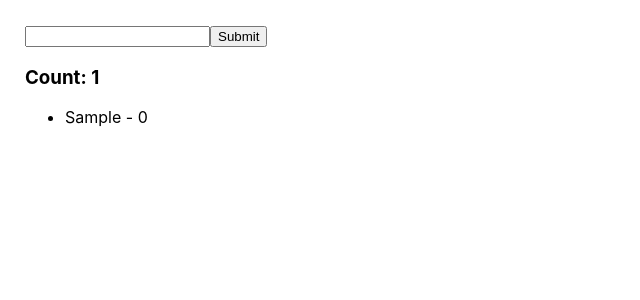
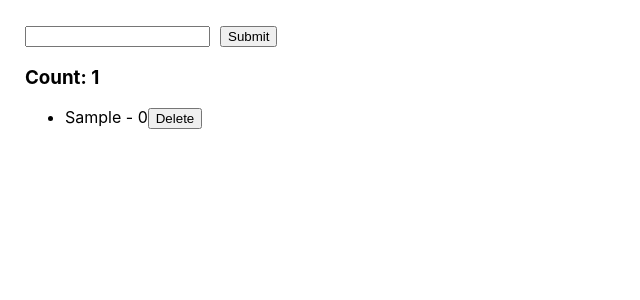
Before and after one commit to JAlblas/task-app, a React (Create React App) app: page / in a window 1280 px wide. Both pictures are taken after typing "Sample" into the empty fields and a click on the input "Submit". Shown: the top 300 px of the page, without its empty margins (0-640 px from the left). Built offline with nearby package versions, Linux system fonts and the light colour scheme.

Commit message:
adds possibility to remove todo

```diff
--- a/src/App.js
+++ b/src/App.js
@@ -11,17 +11,18 @@ class App extends Component {
       count: 0
     };
 
-    this.addTodo = this.addTodo.bind(this);
+    this.editTodoTitle = this.editTodoTitle.bind(this);
     this.saveTodo = this.saveTodo.bind(this);
+    this.removeTodo = this.removeTodo.bind(this);
   }
 
-  saveTodo(e) {
+  editTodoTitle(e) {
     this.setState({
       todo: e.target.value
     })
   }
 
-  addTodo(e) {
+  saveTodo(e) {
     e.preventDefault();
     this.setState({
       todo: "",
@@ -30,16 +31,28 @@ class App extends Component {
     });
   }
 
+  removeTodo(id) {
+    let filteredTodos = this.state.todos.filter(function(todo){
+      console.log(id);
+      console.log(todo.index);
+        return todo.index !== id;
+    });
+    this.setState({
+      todos: filteredTodos,
+      count: this.state.todos.length - 1
+    });
+  }
+
   render() {
     const { todo, todos, count } = this.state;
 
     return (
         <div>
-          <form onSubmit={this.addTodo}>
-            <input type="text" value={todo} onChange={this.saveTodo} />
+          <form onSubmit={this.saveTodo}>
+            <input type="text" value={todo} onChange={this.editTodoTitle} />
             <input type="submit" value="Submit" />
           </form>
-        <Overview todos={todos} count={count}/>
+        <Overview todos={todos} count={count} removeTodo={this.removeTodo}/>
       </div>
     );
   }
--- a/src/components/Overview.js
+++ b/src/components/Overview.js
@@ -3,7 +3,6 @@ import React, { Component } from 'react'
 class Overview extends Component {
     constructor(props) {
         super(props);
-
     }
 
     render() {
@@ -11,8 +10,10 @@ class Overview extends Component {
             <div>
                 <h3>Count: {this.props.count}</h3>
                 <ul>
-                    {this.props.todos.map((todo, index) => {
-                        return <li key={todo.index}>{todo.title} - {todo.index}</li>;
+                    {this.props.todos.map((todo) => {
+                        return <li key={todo.index}>{todo.title} - {todo.index}
+                        <button onClick={() => this.props.removeTodo(todo.index)}>Delete</button>
+                        </li>;
                     })}
                 </ul>
             </div>
--- a/src/index.css
+++ b/src/index.css
@@ -15,3 +15,7 @@ code {
 #root {
   padding: 25px;
 }
+
+input {
+  margin-right: 10px;
+}
```
Also changed, not shown: 1 other file (tests, documents, lock files or other folders).
